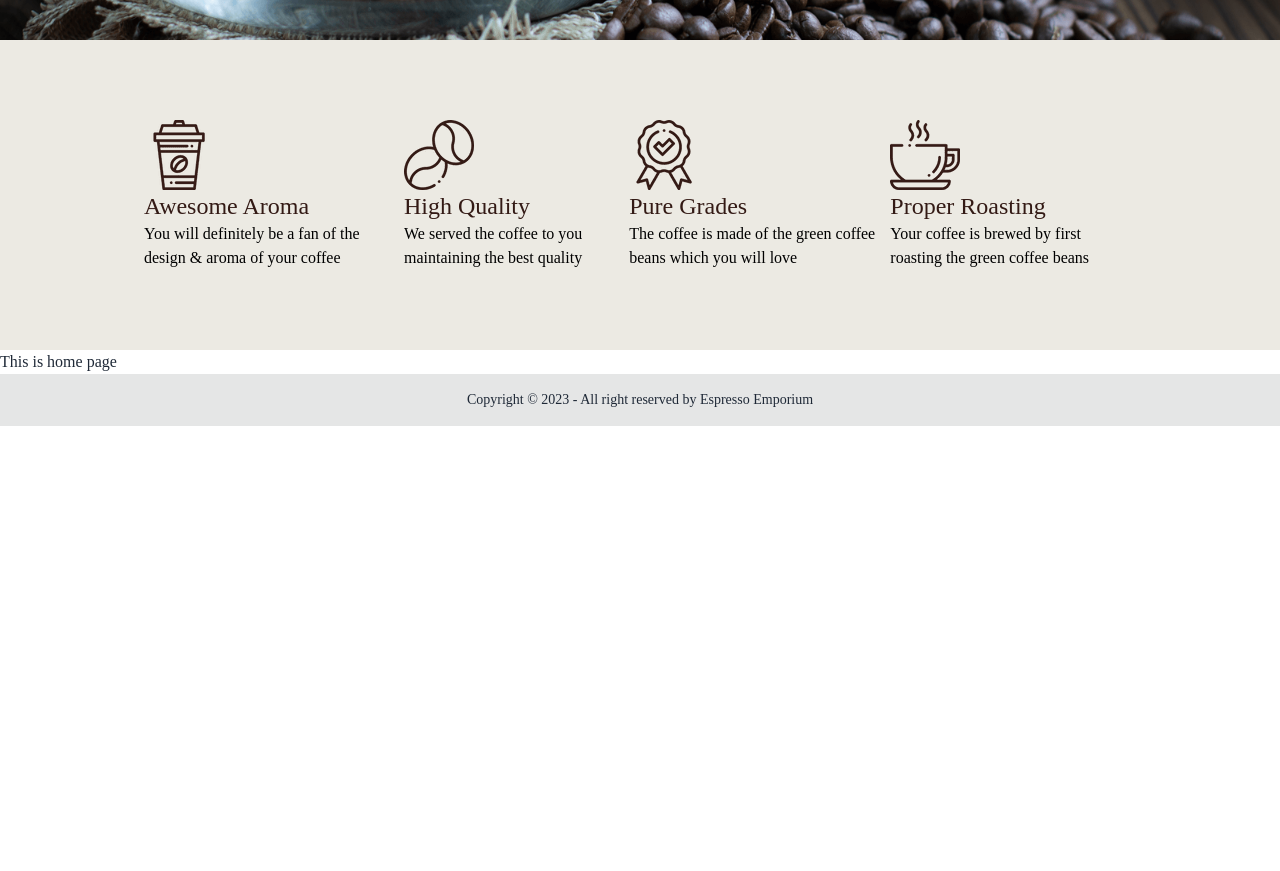
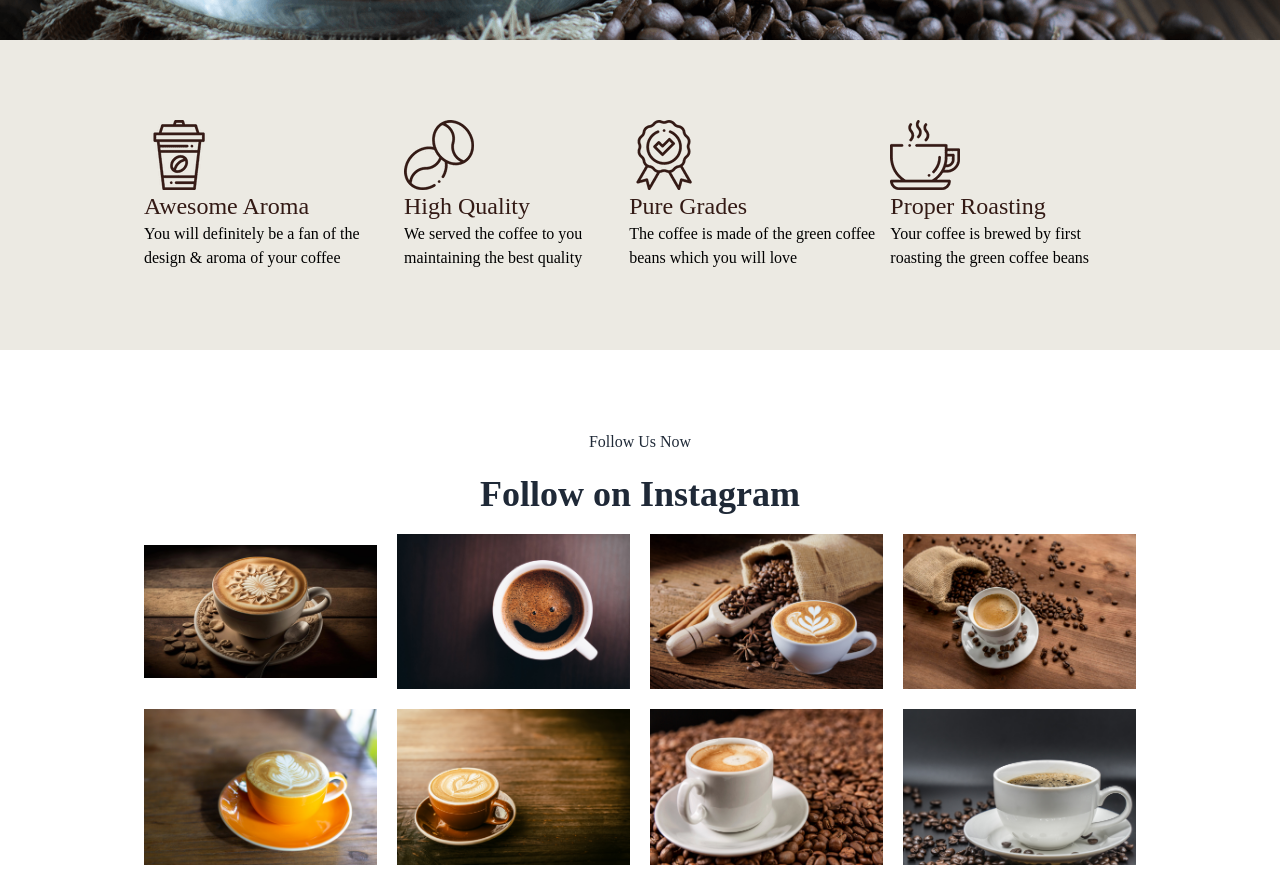
Before and after one commit to Tokiosman80F/coffeMaker, a React (Vite) app in the folder coffeeMaker--client/: page / in a window 1280 px wide. Shown: the part 760-1631 px from the top of the page. Before the commit the page ends 1186 px from the top, so only its background shows below. Built offline with nearby package versions, Linux system fonts and the light colour scheme.

Commit message:
gallary image section is created

```diff
--- a/coffeeMaker--client/src/App.jsx
+++ b/coffeeMaker--client/src/App.jsx
@@ -1,6 +1,7 @@
 import { Outlet } from "react-router-dom"
+import Footer from "./components/shared/Footer"
 import Header from "./components/shared/Header"
-import Footer from "./components/shared/Footer"
+
 
 
 function App() {
--- a/coffeeMaker--client/src/components/Home.jsx
+++ /dev/null
@@ -1,11 +0,0 @@
-import React from 'react';
-
-const Home = () => {
-    return (
-        <div>
-          This is home page
-        </div>
-    );
-};
-
-export default Home;
--- /dev/null
+++ b/coffeeMaker--client/src/components/SocialMedia.jsx
@@ -0,0 +1,29 @@
+import gallary1 from "../assets/gallary-1.jpeg"
+import gallary2 from "../assets/gallary-2.jpeg"
+import gallary3 from "../assets/gallary-3.jpeg"
+import gallary4 from "../assets/gallary-4.jpeg"
+import gallary5 from "../assets/gallary-5.jpeg"
+import gallary6 from "../assets/gallary-6.jpeg"
+import gallary7 from "../assets/gallary-7.jpeg"
+import gallary8 from "../assets/gallary-8.jpeg"
+const SocialMedia = () => {
+    return (
+        <div className="px-36 py-20 text-center" >
+        <p >Follow Us Now</p>
+        <h1 className="font-bold text-4xl my-5">Follow on Instagram</h1>
+        {/* img */}
+        <div className="grid grid-cols-4 gap-5 justify-center items-center">
+          <img src={gallary1} alt="" />
+          <img src={gallary2} alt="" />
+          <img src={gallary3} alt="" />
+          <img src={gallary4} alt="" />
+          <img src={gallary5} alt="" />
+          <img src={gallary6} alt="" />
+          <img src={gallary7} alt="" />
+          <img src={gallary8} alt="" />
+        </div>
+        </div>
+    );
+};
+
+export default SocialMedia;
--- a/coffeeMaker--client/src/components/shared/Header.jsx
+++ b/coffeeMaker--client/src/components/shared/Header.jsx
@@ -1,53 +1,16 @@
-import React from "react";
+import React from 'react';
+import logo from "../../assets/logo.png"
 import bgHeader from "../../assets/bg-img-1.jpeg";
-import bgbanner from "../../assets/bg-img-2.png";
-import logo from "../../assets/logo.png"
-import icon1 from "../../assets/icon-1.png"
-import icon2 from "../../assets/icon-2.png"
-import icon3 from "../../assets/icon-3.png"
-import icon4 from "../../assets/icon-4.png"
 const Header = () => {
-  return (
-    <div>
-      <div className="relative ">
+    return (
+        <div className="relative ">
         <img src={bgHeader} alt="" className="h-20 w-full" />
         <div className="absolute flex gap-5 items-center justify-center text-white top-1/2 left-1/2 -translate-x-1/2 -translate-y-1/2">
         <img src={logo} alt="" className="h-14"/>
         <h1 className="text-4xl">Espresso Emporium</h1>
         </div>
       </div>
-
-      <div className="relative">
-      <img src={bgbanner} alt="" className="h-[90vh] w-full"/>
-      {/* text */}
-      <div className="absolute text-white top-1/2 left-2/3 -translate-x-1/2 -translate-y-1/2">
-      <h1 className="text-4xl mb-3">Would you like a Cup of Delicious Coffee?</h1>
-      <p>It's coffee time - Sip & Savor - Relaxation in every sip! Get the nostalgia back!! Your companion of every moment!!! Enjoy the beautiful moments and make them memorable</p>
-      <button className="bg-[#E3B577] text-black p-2 mt-">Learn More</button>
-      </div>
-      </div>
-      {/* characteristic */}
-       <div className="bg-[#ECEAE3] flex px-36 py-20">
-          <div><img src={icon1} alt="" />
-          <h1 className="text-[#331A15] text-2xl">Awesome Aroma</h1>
-          <p className="text-black ">You will definitely be a fan of the design & aroma of your coffee</p>
-          </div>
-          <div><img src={icon2} alt=""  />
-          <h1 className="text-[#331A15] text-2xl">High Quality</h1>
-          <p className="text-black">We served the coffee to you maintaining the best quality</p>
-          </div>
-          <div><img src={icon3} alt="" />
-          <h1 className="text-[#331A15] text-2xl">Pure Grades</h1>
-          <p className="text-black">The coffee is made of the green coffee beans which you will love</p>
-          </div>
-          <div><img src={icon4} alt="" />
-          <h1 className="text-[#331A15] text-2xl">Proper Roasting</h1>
-          <p className="text-black">Your coffee is brewed by first roasting the green coffee beans</p>
-          </div>
-
-        </div>
-    </div>
-  );
+    );
 };
 
 export default Header;
--- /dev/null
+++ b/coffeeMaker--client/src/components/shared/Home.jsx
@@ -0,0 +1,66 @@
+import bgbanner from "../../assets/bg-img-2.png";
+import icon1 from "../../assets/icon-1.png";
+import icon2 from "../../assets/icon-2.png";
+import icon3 from "../../assets/icon-3.png";
+import icon4 from "../../assets/icon-4.png";
+
+import SocialMedia from "../SocialMedia";
+const Home = () => {
+  return (
+    <div>
+      <div className="relative">
+        <img src={bgbanner} alt="" className="h-[90vh] w-full" />
+        {/* text */}
+        <div className="absolute text-white top-1/2 left-2/3 -translate-x-1/2 -translate-y-1/2">
+          <h1 className="text-4xl mb-3">
+            Would you like a Cup of Delicious Coffee?
+          </h1>
+          <p>
+            It's coffee time - Sip & Savor - Relaxation in every sip! Get the
+            nostalgia back!! Your companion of every moment!!! Enjoy the
+            beautiful moments and make them memorable
+          </p>
+          <button className="bg-[#E3B577] text-black p-2 mt-">
+            Learn More
+          </button>
+        </div>
+      </div>
+      {/* characteristic */}
+      <div className="bg-[#ECEAE3] flex px-36 py-20">
+        <div>
+          <img src={icon1} alt="" />
+          <h1 className="text-[#331A15] text-2xl">Awesome Aroma</h1>
+          <p className="text-black ">
+            You will definitely be a fan of the design & aroma of your coffee
+          </p>
+        </div>
+        <div>
+          <img src={icon2} alt="" />
+          <h1 className="text-[#331A15] text-2xl">High Quality</h1>
+          <p className="text-black">
+            We served the coffee to you maintaining the best quality
+          </p>
+        </div>
+        <div>
+          <img src={icon3} alt="" />
+          <h1 className="text-[#331A15] text-2xl">Pure Grades</h1>
+          <p className="text-black">
+            The coffee is made of the green coffee beans which you will love
+          </p>
+        </div>
+        <div>
+          <img src={icon4} alt="" />
+          <h1 className="text-[#331A15] text-2xl">Proper Roasting</h1>
+          <p className="text-black">
+            Your coffee is brewed by first roasting the green coffee beans
+          </p>
+        </div>
+      </div>
+
+      {/* follow on social media */}
+      <SocialMedia></SocialMedia>
+    </div>
+  );
+};
+
+export default Home;
```
Also changed, not shown: coffeeMaker--client/src/main.jsx (+6 -5 lines).
